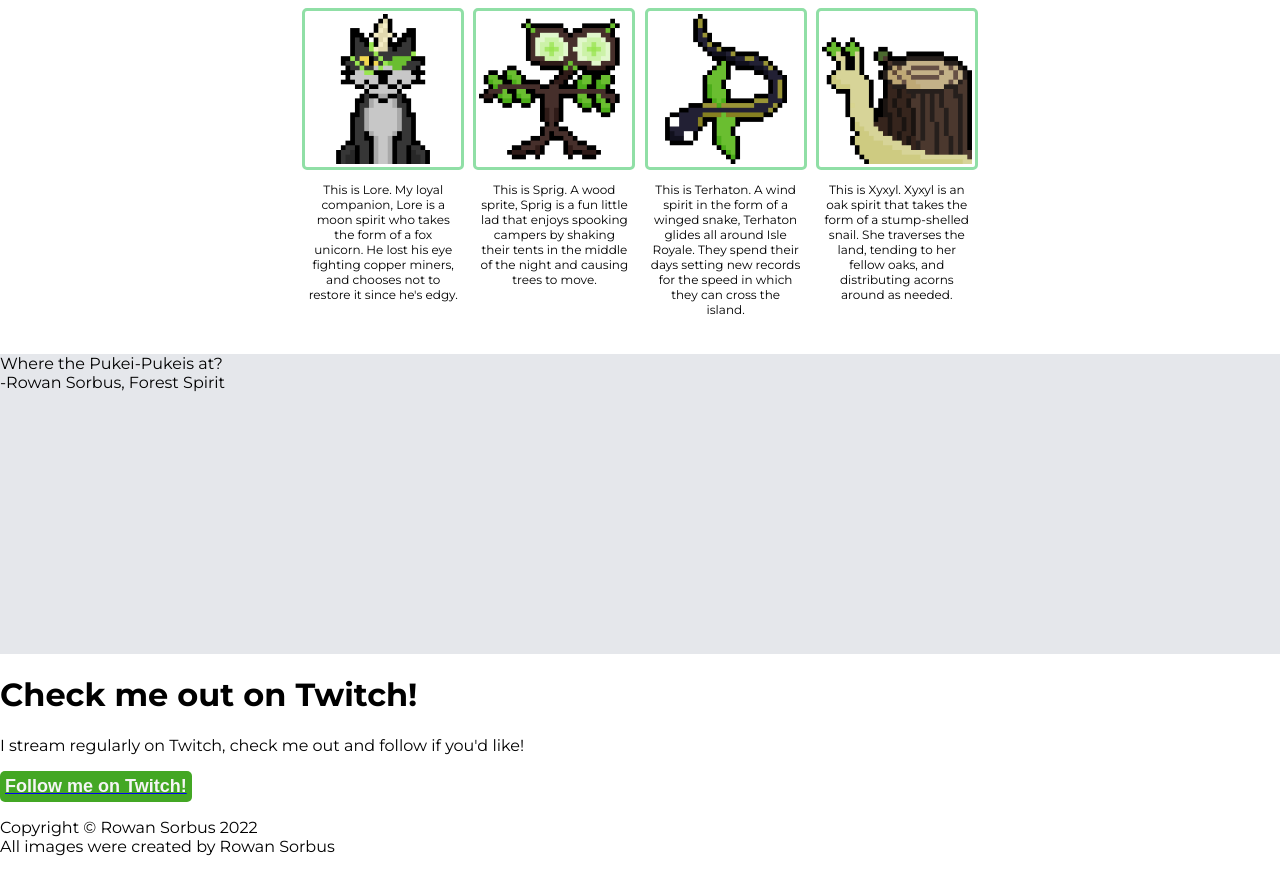
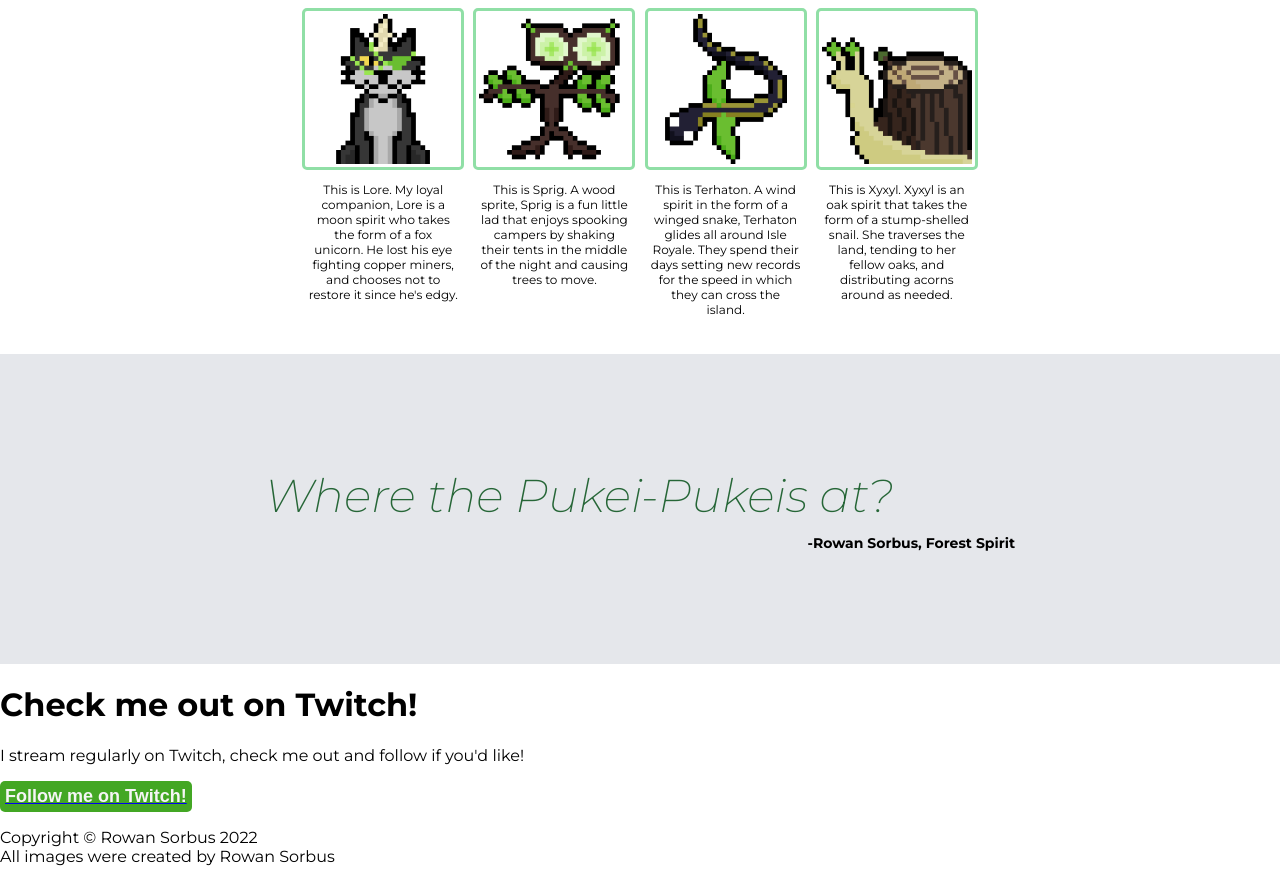
Before and after one commit to zkuchar/css-foundations-landing-page, a plain HTML site: page index.html in a window 1280 px wide. Shown: the part 593-1475 px from the top of the page. Drawn offline with Linux system fonts and the light colour scheme.

Commit message:
Styled quote section

```diff
--- a/style.css
+++ b/style.css
@@ -54,6 +54,7 @@ body {
     margin-top: 42px;
     padding: 30px 15% 30px 15%;
     align-items: center;
+    justify-content: center;
     gap: 15px;
 
 }
@@ -165,7 +166,30 @@ button {
 
 .quote-section {
     display: flex;
-    width: 100%;
     height: 300px;
     background-color: #e5e7eb;
+    padding: 5px 15%;
+    align-items: center;
+    justify-content: center;
 }
+
+.quote-container {
+    display: flex;
+    width: 750px;
+    flex-flow: column;
+    gap: 10px;
+
+}
+
+.quote {
+    font-size: 46px;
+    font-weight: 200;
+    font-style: italic;
+    color: #266637;
+}
+
+.quote-att {
+    align-self: flex-end;
+    font-size: 14px;
+    font-weight: bold;
+}
```
